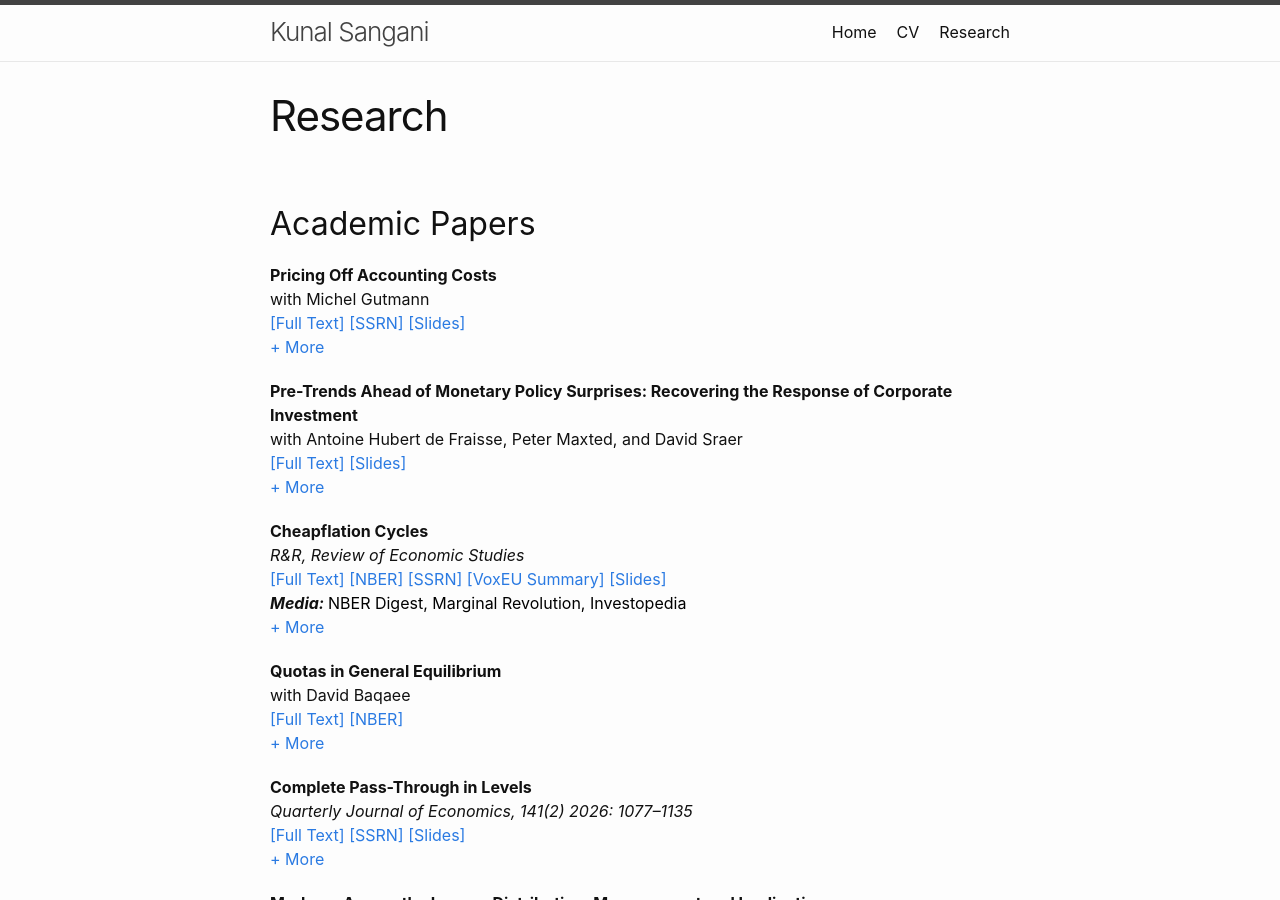
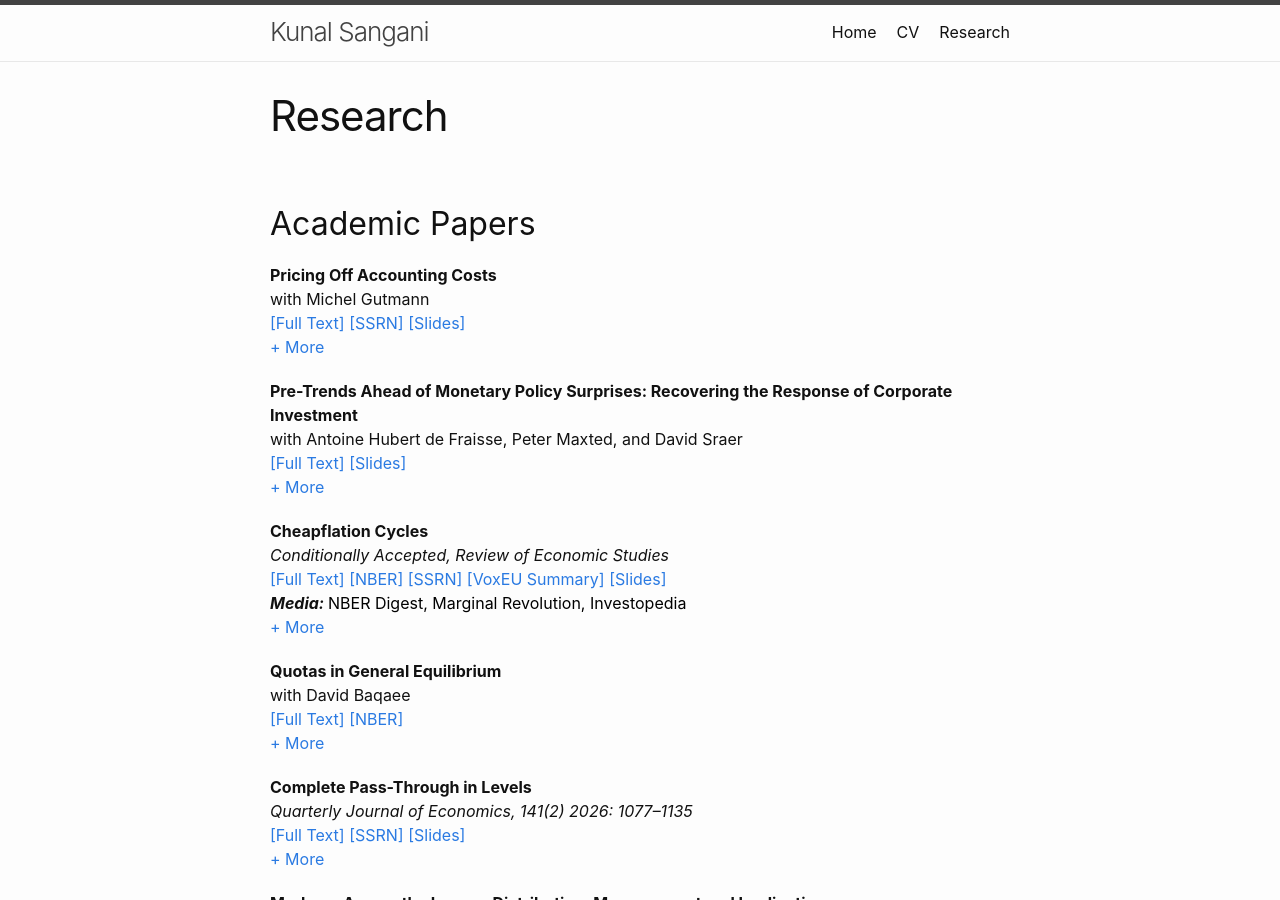
Before and after one commit to kunalsangani/kunalsangani.github.io, a Jekyll site: the page built from research.markdown, in a window 1280 px wide and 900 px high. Built offline with Jekyll 4.4.1, drawn with Linux system fonts in a browser that asks for light colours; nearby versions of some CDN libraries.

Commit message:
Updated CV and restud status

```diff
--- a/_data/research.yml
+++ b/_data/research.yml
@@ -78,7 +78,7 @@
         - investopedia:
           name: Investopedia
           href: https://www.investopedia.com/how-cheapflation-makes-inflation-harder-on-lower-income-households-11984954
-      status: "R&R, Review of Economic Studies"
+      status: "Conditionally Accepted, Review of Economic Studies"
       abstract: >-
         We document a new source of fluctuations in inflation inequality. When the cost
         of upstream inputs rises, varieties within a product category tend to have similar absolute
```
Also changed, not shown: 6 other files.
